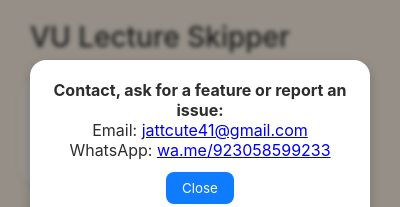
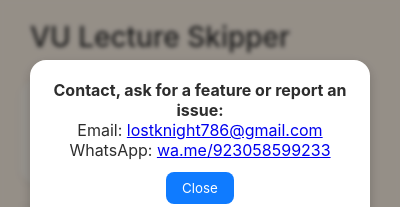
Before and after one commit to LostKnight-hz/VU-Lecture-Bypass-Skipper, a browser extension: page popup.html in a window 400 px wide. Both pictures are taken after a click on the element "Made by LostKnight". Shown: the top 207 px of the page. Drawn offline with Linux system fonts and the light colour scheme.

Commit message:
Update popup.html

```diff
--- a/popup.html
+++ b/popup.html
@@ -36,7 +36,7 @@
   <div id="contact-modal" class="modal">
     <div class="modal-content">
       <p><strong>Contact, ask for a feature or report an issue:</strong></p>
-      <p>Email: <a href="#" id="email-link">jattcute41@gmail.com</a></p>
+      <p>Email: <a href="#" id="email-link">lostknight786@gmail.com</a></p>
       <p>WhatsApp: <a href="https://wa.me/923058599233" target="_blank">wa.me/923058599233</a></p>
       <button id="close-modal" class="close-button">Close</button>
     </div>
```
